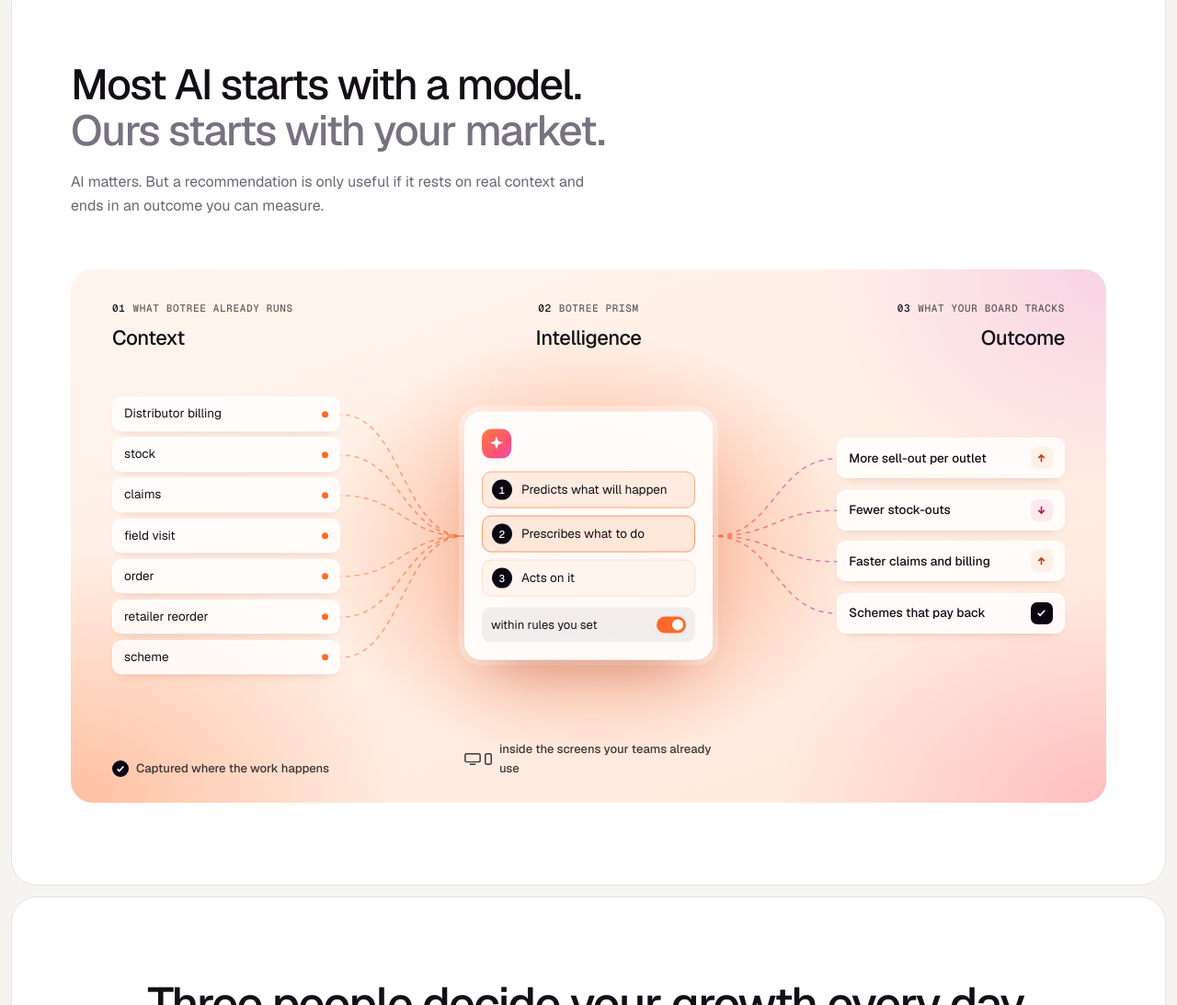
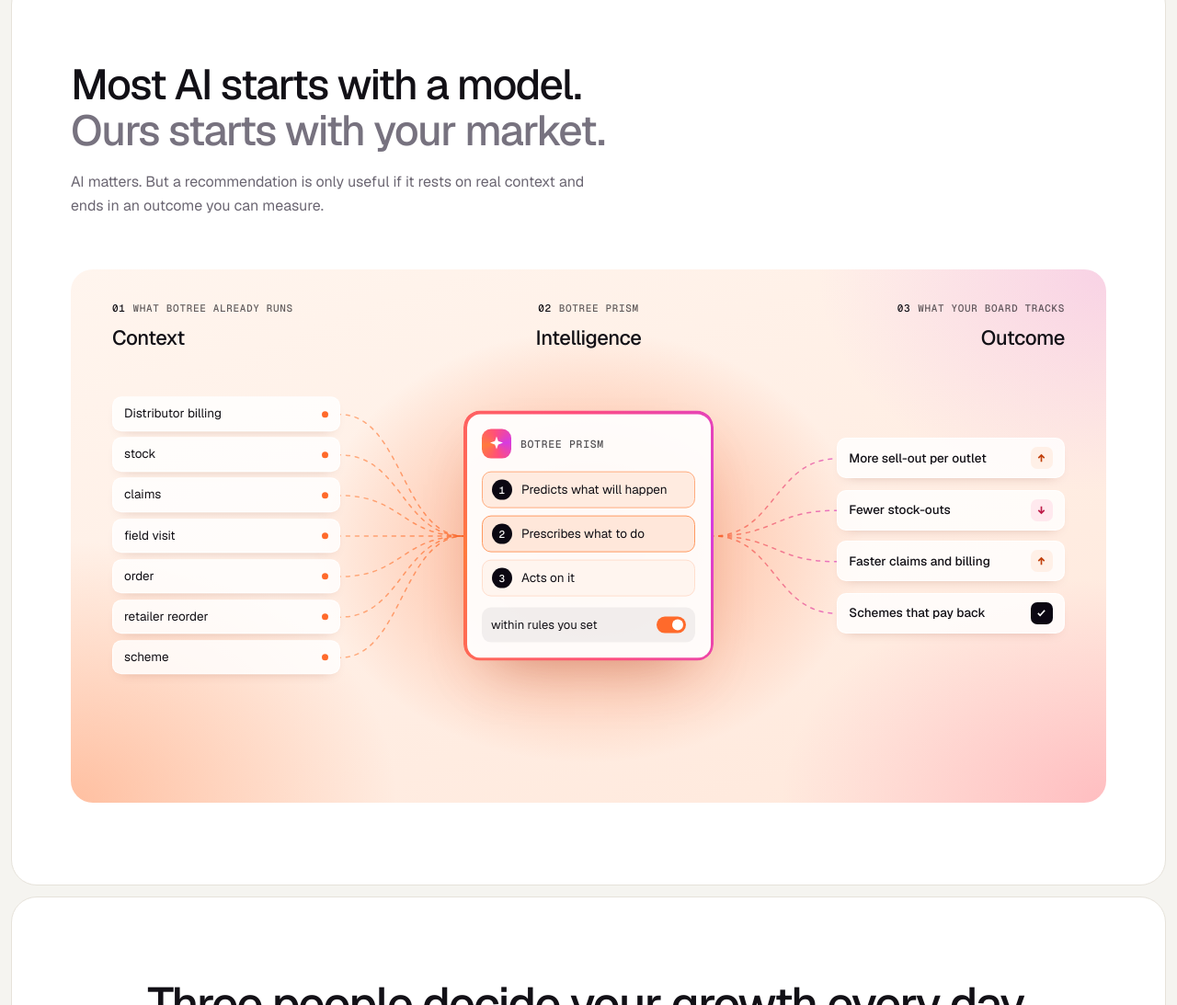
Before and after one commit to vigneshpayan/Botree-website-3, a plain HTML site: page index.html in a window 1280 px wide. Shown: the part 1695-2788 px from the top of the page at 92% size. Drawn offline with nearby package versions, Linux system fonts and the light colour scheme.

Commit message:
final digram

```diff
--- a/index.html
+++ b/index.html
@@ -278,8 +278,8 @@
       <div class="fd reveal" id="fd">
         <svg class="fd-lines" viewBox="0 0 100 100" preserveAspectRatio="none" aria-hidden="true">
           <defs>
-            <linearGradient id="fdIn" x1="0" x2="1"><stop offset="0" stop-color="#FF9A62"/><stop offset="1" stop-color="#FF6A2B"/></linearGradient>
-            <linearGradient id="fdOut" x1="0" x2="1"><stop offset="0" stop-color="#FF6A2B"/><stop offset="1" stop-color="#E04CC0"/></linearGradient>
+            <linearGradient id="fdIn" gradientUnits="userSpaceOnUse" x1="26" y1="0" x2="38" y2="0"><stop offset="0" stop-color="#FF9A62"/><stop offset="1" stop-color="#FF6A2B"/></linearGradient>
+            <linearGradient id="fdOut" gradientUnits="userSpaceOnUse" x1="62" y1="0" x2="74" y2="0"><stop offset="0" stop-color="#FF6A2B"/><stop offset="1" stop-color="#E04CC0"/></linearGradient>
           </defs>
           <g class="in" stroke="url(#fdIn)">
             <path d="M26 27.2 C32 27.2 32 50 38 50"/><path d="M26 34.8 C32 34.8 32 50 38 50"/><path d="M26 42.4 C32 42.4 32 50 38 50"/><path d="M26 50 C32 50 32 50 38 50"/><path d="M26 57.6 C32 57.6 32 50 38 50"/><path d="M26 65.2 C32 65.2 32 50 38 50"/><path d="M26 72.8 C32 72.8 32 50 38 50"/>
@@ -307,7 +307,7 @@
 
         <!-- Prism core -->
         <div class="fd-core" id="fd-core">
-          <span class="fd-badge" aria-hidden="true"><svg width="16" height="16" viewBox="0 0 16 16" fill="currentColor"><path d="M8 0l1.8 5.2L15 7l-5.2 1.8L8 14l-1.8-5.2L1 7l5.2-1.8z"/></svg></span>
+          <div class="fd-core-top"><span class="fd-badge" aria-hidden="true"><svg width="16" height="16" viewBox="0 0 16 16" fill="currentColor"><path d="M8 0l1.8 5.2L15 7l-5.2 1.8L8 14l-1.8-5.2L1 7l5.2-1.8z"/></svg></span><p class="fd-core-name">Botree Prism</p></div>
           <ol class="fd-steps">
             <li style="--i:0"><b>1</b><span>Predicts what will happen</span></li>
             <li style="--i:1"><b>2</b><span>Prescribes what to do</span></li>
@@ -323,10 +323,6 @@
           <li style="top:54.8%"><button type="button" data-o="2"><span>Faster claims and billing</span><em class="up" aria-hidden="true"><svg width="11" height="11" viewBox="0 0 12 12" fill="none" stroke="currentColor" stroke-width="1.8"><path d="M6 10V2M2.5 5.5L6 2l3.5 3.5"/></svg></em></button></li>
           <li style="top:64.5%"><button type="button" data-o="3"><span>Schemes that pay back</span><em class="ok" aria-hidden="true"><svg width="11" height="11" viewBox="0 0 12 12" fill="none" stroke="currentColor" stroke-width="1.8"><path d="M2 6.5l2.5 2.5L10 3"/></svg></em></button></li>
         </ul>
-
-        <!-- Captions, inside the canvas -->
-        <p class="fd-cap fd-cap-l"><span class="ok" aria-hidden="true"><svg width="10" height="10" viewBox="0 0 12 12" fill="none" stroke="currentColor" stroke-width="2"><path d="M2 6.5l2.5 2.5L10 3"/></svg></span>Captured where the work happens</p>
-        <p class="fd-cap fd-cap-c"><span class="scr" aria-hidden="true"><svg width="18" height="13" viewBox="0 0 22 16" fill="none" stroke="currentColor" stroke-width="1.5"><rect x="1" y="1" width="20" height="11" rx="1.5"/><path d="M7 15h8"/></svg><svg width="8" height="13" viewBox="0 0 10 16" fill="none" stroke="currentColor" stroke-width="1.5"><rect x="1" y="1" width="8" height="14" rx="1.5"/></svg></span>inside the screens your teams already use</p>
       </div>
     </div>
   </section>
--- a/styles.css
+++ b/styles.css
@@ -1015,12 +1015,6 @@ ul, ol { margin: 0; padding: 0; list-style: none; }
 .fd-rule i { position: relative; width: 32px; height: 18px; border-radius: 999px; background: #FF6A2B; flex: none; }
 .fd-rule i b { position: absolute; right: 3px; top: 3px; width: 12px; height: 12px; border-radius: 50%; background: #fff; }
 
-/* Captions inside the canvas */
-.fd-cap { position: absolute; bottom: 26px; display: flex; align-items: center; gap: 8px; font-size: 13px; font-weight: 500; color: rgba(18, 16, 22, .82); }
-.fd-cap-l { left: 4%; }
-.fd-cap-c { left: 38%; width: 24%; justify-content: center; }
-.fd-cap .ok { width: 18px; height: 18px; border-radius: 50%; display: grid; place-items: center; background: var(--ink); color: #fff; flex: none; }
-.fd-cap .scr { display: inline-flex; align-items: flex-end; gap: 4px; color: var(--text); }
 
 @media (prefers-reduced-motion: no-preference) {
   .fd-lines path { animation: fdFlow 1.6s linear infinite; }
@@ -1028,3 +1022,31 @@ ul, ol { margin: 0; padding: 0; list-style: none; }
 }
 @keyframes fdFlow { to { stroke-dashoffset: -20; } }
 @keyframes fdStep { 0%, 100% { background: #FFF6F1; border-color: #FFE3D5; } 12%, 30% { background: #FFE7DA; border-color: #FF9A62; } }
+
+/* Intelligence highlight — rotating orange → purple → white ring */
+@property --core-a { syntax: "<angle>"; inherits: false; initial-value: 0deg; }
+.fd-core { isolation: isolate; border-color: transparent; }
+.fd-core::before {
+  content: ""; position: absolute; inset: -1px; z-index: -1; border-radius: inherit; padding: 2.5px; pointer-events: none;
+  background: conic-gradient(from var(--core-a), #FF7A3D, #FF4F7B, #D63BE0, #FF4F7B, #FF7A3D);
+  -webkit-mask: linear-gradient(#000 0 0) content-box, linear-gradient(#000 0 0);
+  -webkit-mask-composite: xor; mask-composite: exclude;
+}
+.fd-core-name { font: 500 11.5px var(--mono); letter-spacing: .06em; text-transform: uppercase; color: rgba(18, 16, 22, .72); margin-bottom: 12px; }
+@media (prefers-reduced-motion: no-preference) {
+  .fd-core::before { animation: coreSpin 4s linear infinite; }
+}
+@keyframes coreSpin { to { --core-a: 360deg; } }
+
+/* Core: single rotating ring only; name sits beside the badge */
+.fd-core, .fd.focus .fd-core { box-shadow: 0 30px 60px -28px rgba(160, 50, 20, .45); }
+.fd-core-top { display: flex; align-items: center; gap: 10px; margin-bottom: 14px; }
+.fd-core-top .fd-badge { margin-bottom: 0; }
+.fd-core-top .fd-core-name { margin-bottom: 0; }
+
+/* Thicker ring + sparkle tile rotates with the ring (same 4s loop) */
+.fd-core::before { padding: 3.5px; inset: -2px; }
+.fd-core .fd-badge { background: conic-gradient(from var(--core-a), #FF7A3D, #FF4F7B, #D63BE0, #FF4F7B, #FF7A3D); }
+@media (prefers-reduced-motion: no-preference) {
+  .fd-core .fd-badge { animation: coreSpin 4s linear infinite; }
+}
```
